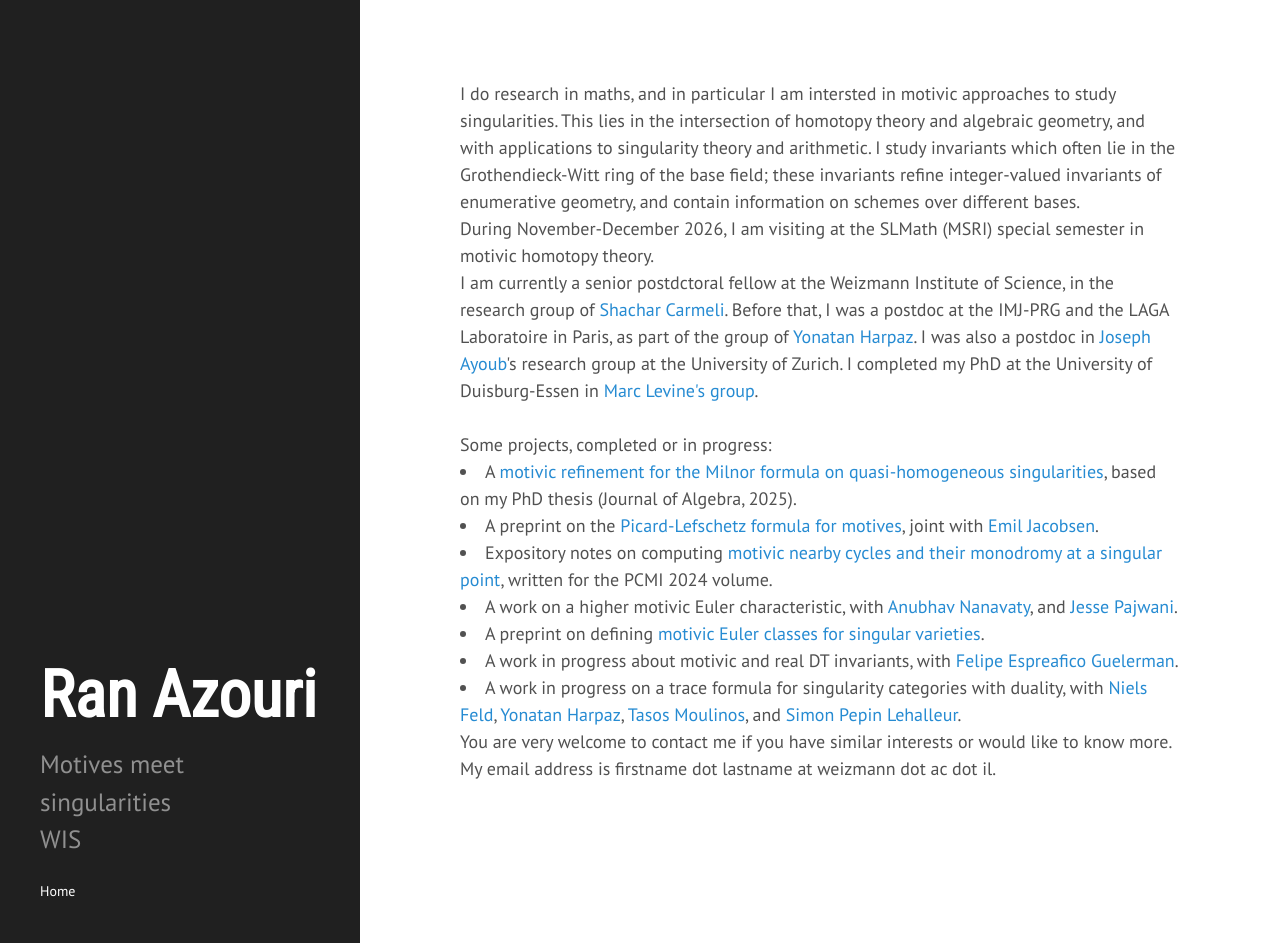
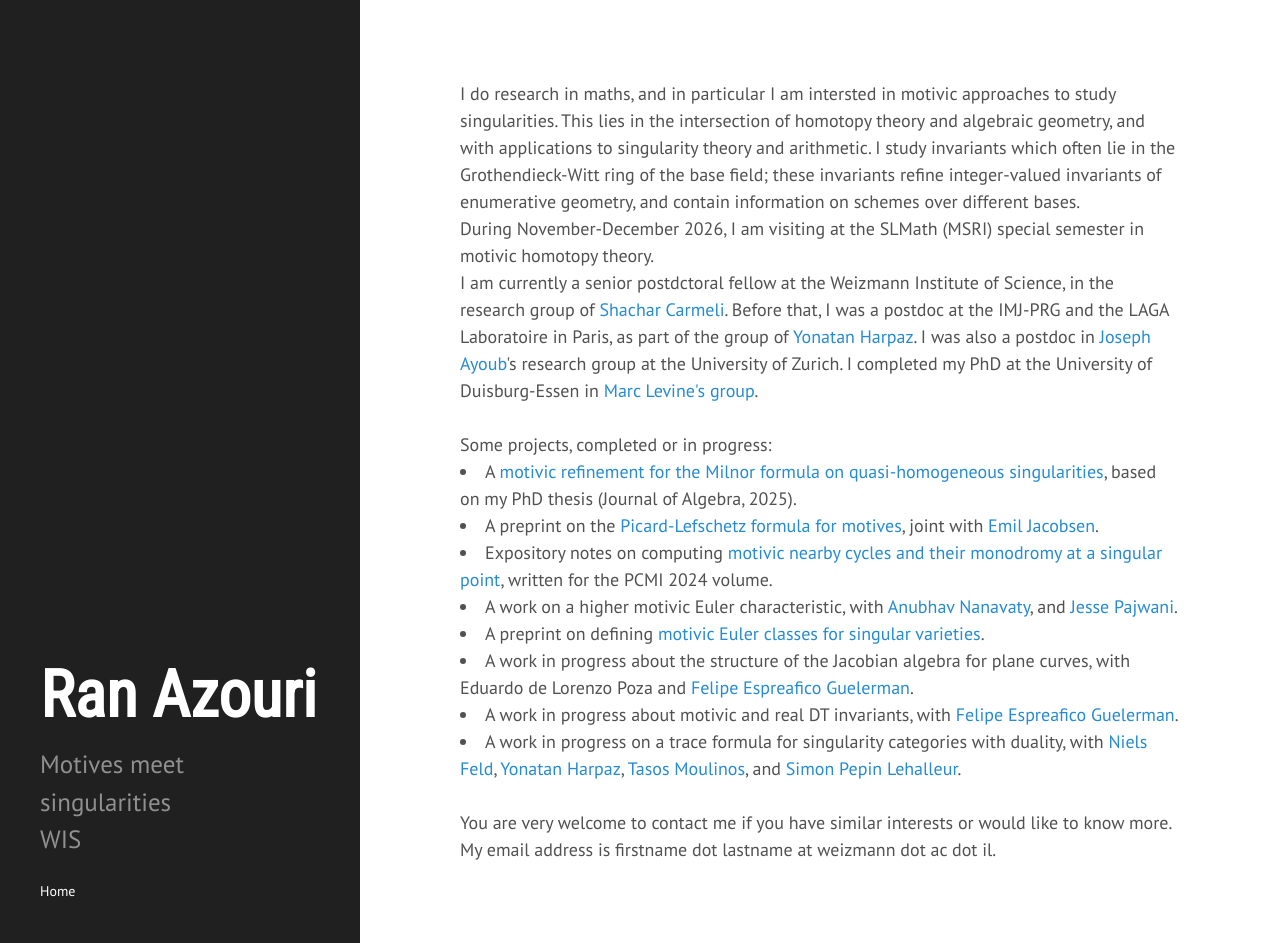
Before and after one commit to ransass/ransass.github.io, a Jekyll site: the page built from index.html, in a window 1280 px wide and 943 px high. Built offline with Jekyll 4.4.1, drawn with Linux system fonts in a browser that asks for light colours; some web fonts are replaced; the list of posts is cut into pages by our own code.

Commit message:
Update index.html

```diff
--- a/index.html
+++ b/index.html
@@ -33,7 +33,12 @@ on defining <a href="https://arxiv.org/abs/2208.14440">motivic Euler classes for
 <br/> </li>
 
     <li>
-A work in progress about motivic and real DT invariants, with <a href=https://web.mathi.uni-heidelberg.de/physmath/espreafico/>Felipe Espreafico Guelerman</a>.
+A work in progress about the structure of the Jacobian algebra for plane curves, with Eduardo de Lorenzo Poza
+and <a href=https://espreafico-guelerman.github.io/>Felipe Espreafico Guelerman</a>.
+<br/> </li>
+
+    <li>
+A work in progress about motivic and real DT invariants, with <a href=https://espreafico-guelerman.github.io//>Felipe Espreafico Guelerman</a>.
 <br/> </li>
 
 <li> A work in progress on a trace formula for singularity categories with duality, with  <a href=https://nielsfeld.wixsite.com/website/>Niels Feld</a>, <a href=https://www.math.univ-paris13.fr/~harpaz/>Yonatan Harpaz</a>,  <a href=https://tmoulinos.com/>Tasos Moulinos</a>, and  <a href=https://simon-pepin.github.io/>Simon Pepin Lehalleur</a>.
@@ -41,7 +46,7 @@ A work in progress about motivic and real DT invariants, with <a href=https://we
 
 
 
-
+</br>
 
 </li>
 
```
